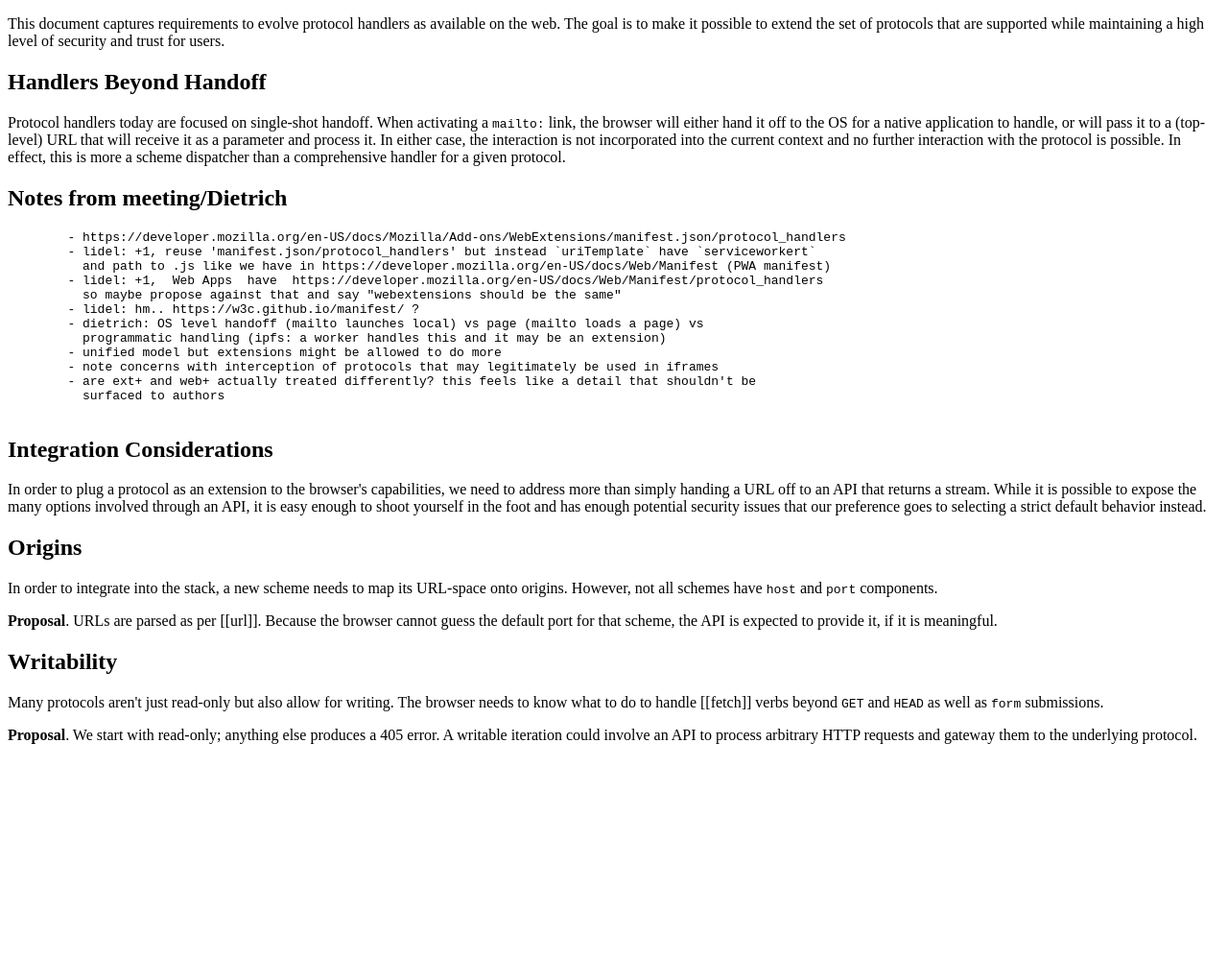
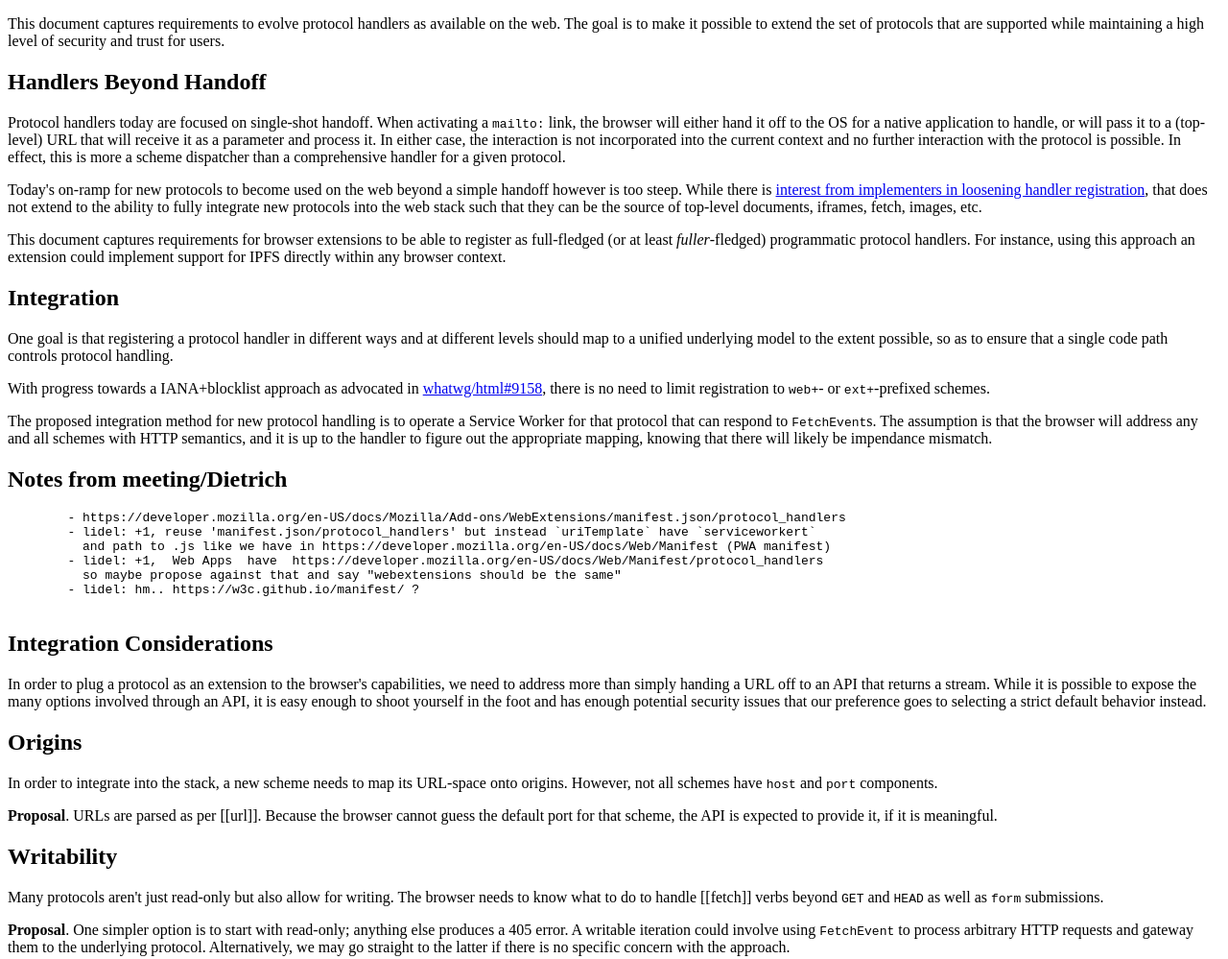
Before and after one commit to darobin/proto-handler-reqs, a plain HTML site: page index.html in a window 1280 px wide. Shown: the whole page at 96% size. Before the commit the page ends 800 px from the top, so only its background shows below. Drawn offline with Linux system fonts and the light colour scheme.

Commit message:
'some integration'

```diff
--- a/index.html
+++ b/index.html
@@ -52,8 +52,39 @@
         is not incorporated into the current context and no further interaction with the protocol is possible.
         In effect, this is more a scheme dispatcher than a comprehensive handler for a given protocol.
       </p>
-
+      <p>
+        Today's on-ramp for new protocols to become used on the web beyond a simple handoff however is too steep.
+        While there is <a href="https://github.com/whatwg/html/issues/9158">interest from implementers in loosening
+        handler registration</a>, that does not extend to the ability to fully integrate new protocols into the
+        web stack such that they can be the source of top-level documents, iframes, fetch, images, etc.
+      </p>
+      <p>
+        This document captures requirements for browser extensions to be able to register as full-fledged (or
+        at least <em>fuller</em>-fledged) programmatic protocol handlers. For instance, using this approach an
+        extension could implement support for IPFS directly within any browser context.
+      </p>
     </section>
+    <section>
+      <h2>Integration</h2>
+      <p>
+        One goal is that registering a protocol handler in different ways and at different levels should map to
+        a unified underlying model to the extent possible, so as to ensure that a single code path controls
+        protocol handling.
+      </p>
+      <p>
+        With progress towards a IANA+blocklist approach as advocated in <a href="https://github.com/whatwg/html/issues/9158">whatwg/html#9158</a>,
+        there is no need to limit registration to <code>web+</code>- or <code>ext+</code>-prefixed schemes.
+      </p>
+      <p>
+        The proposed integration method for new protocol handling is to operate a Service Worker for that
+        protocol that can respond to <code>FetchEvent</code>s. The assumption is that the browser will
+        address any and all schemes with HTTP semantics, and it is up to the handler to figure out the
+        appropriate mapping, knowing that there will likely be impendance mismatch.
+      </p>
+    </section>
+    <!--
+      - as per lidel
+     -->
     <section>
       <h2>Notes from meeting/Dietrich</h2>
       <pre>
@@ -63,12 +94,6 @@
         - lidel: +1,  Web Apps  have  https://developer.mozilla.org/en-US/docs/Web/Manifest/protocol_handlers
           so maybe propose against that and say "webextensions should be the same"
         - lidel: hm.. https://w3c.github.io/manifest/ ?
-        - dietrich: OS level handoff (mailto launches local) vs page (mailto loads a page) vs
-          programmatic handling (ipfs: a worker handles this and it may be an extension)
-        - unified model but extensions might be allowed to do more
-        - note concerns with interception of protocols that may legitimately be used in iframes
-        - are ext+ and web+ actually treated differently? this feels like a detail that shouldn't be
-          surfaced to authors
     </section>
     <section>
       <h2>Integration Considerations</h2>
@@ -97,9 +122,10 @@
           submissions.
         </p>
         <p>
-          <strong>Proposal</strong>. We start with read-only; anything else produces a 405 error. A writable
-          iteration could involve an API to process arbitrary HTTP requests and gateway them to the underlying
-          protocol.
+          <strong>Proposal</strong>. One simpler option is to start with read-only; anything else produces a 405
+          error. A writable iteration could involve using <code>FetchEvent</code> to process arbitrary HTTP requests
+          and gateway them to the underlying protocol. Alternatively, we may go straight to the latter if there is
+          no specific concern with the approach.
         </p>
       </section>
 
```
